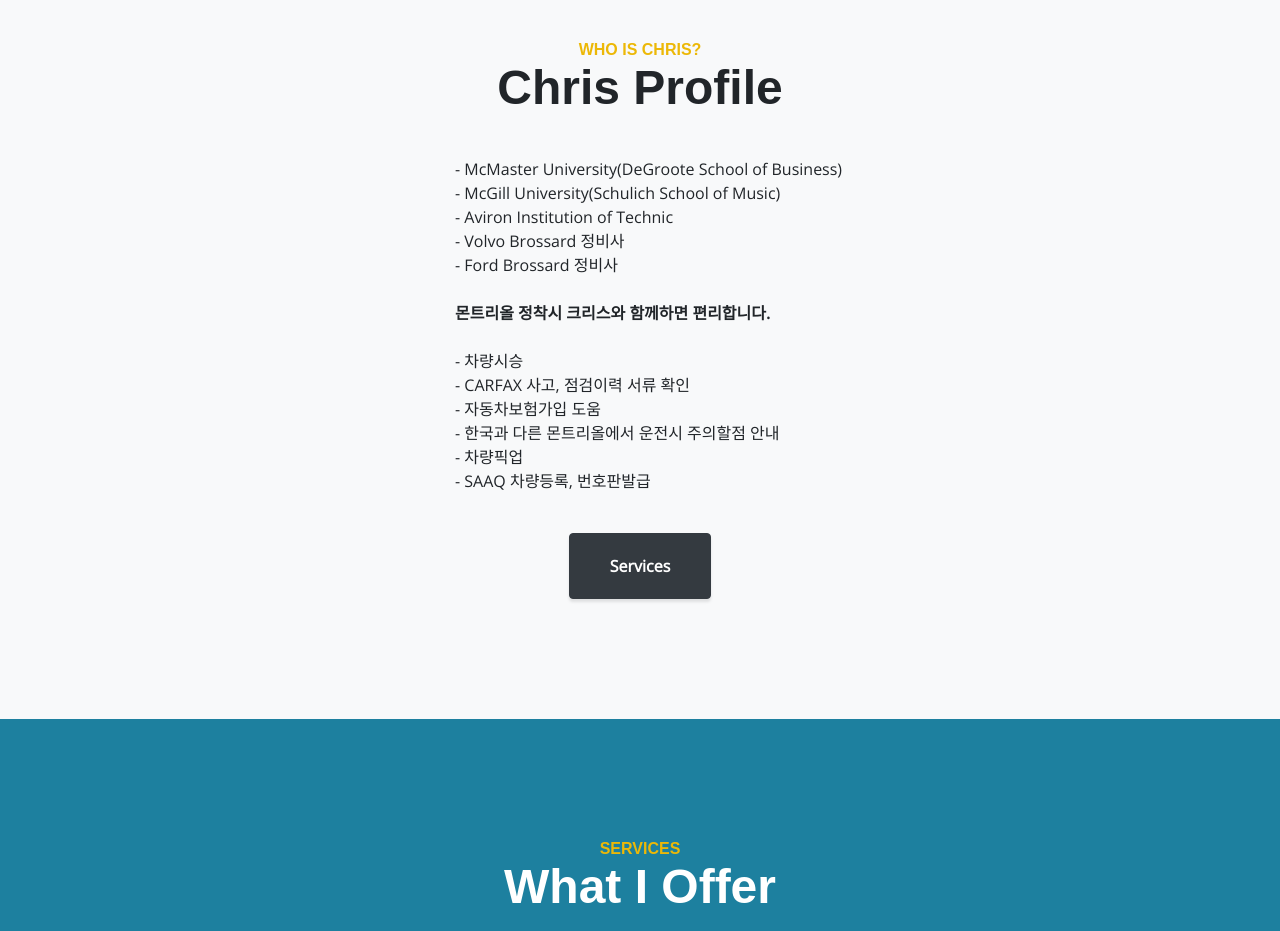
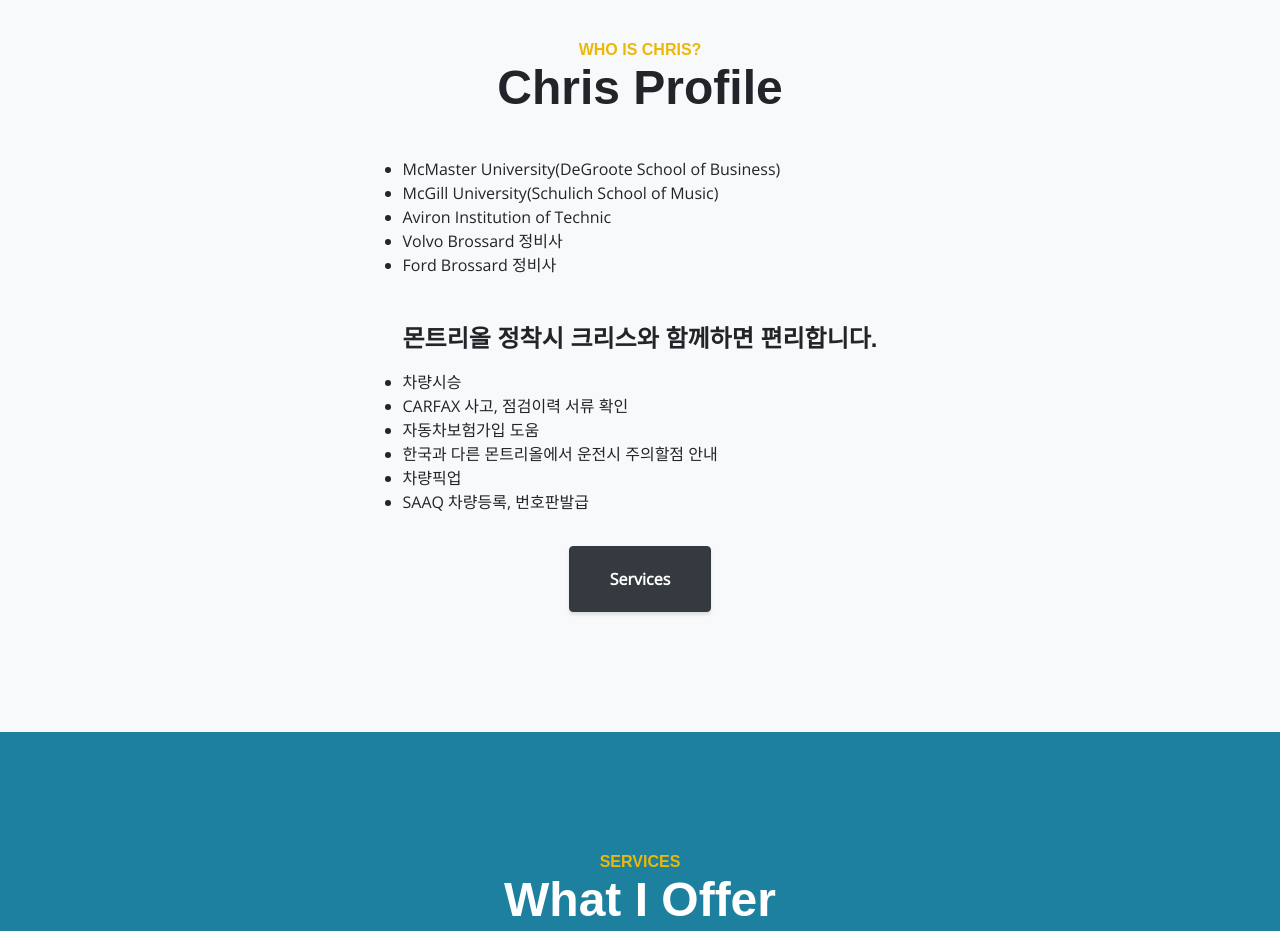
Before and after one commit to chris-mtl/chris-car, a plain HTML site: page index.html in a window 1280 px wide. Shown: the part 880-1811 px from the top of the page. Drawn offline with nearby package versions, Linux system fonts and the light colour scheme; a web font is replaced by a local one.

Commit message:
fix list items

```diff
--- a/css/chris.css
+++ b/css/chris.css
@@ -26,10 +26,6 @@
     height: 24px;
 }
 
-.profile-content {
-    text-align: left;
-}
-
 .close-button {
     width: 100%;
     height: 100%;
--- a/index.html
+++ b/index.html
@@ -65,23 +65,29 @@
                     <h2 class="mb-3">Chris Profile</h2>
                 </div>
                 <div class="row no-gutters mb-3">
-                    <div class="col-lg-4 col-md-3 col-sm-2"></div>
-                    <div class="col-lg-5 col-md-7 col-sm-9">
+                    <div class="col-lg-3 col-md-3 col-sm-2"></div>
+                    <div class="col-lg-6 col-md-7 col-sm-9">
 
-                        <p class="profile-content mb-4">
-                            <br/>- McMaster University(DeGroote School of Business)
-                            <br/>- McGill University(Schulich School of Music)
-                            <br/>- Aviron Institution of Technic
-                            <br/>- Volvo Brossard 정비사
-                            <br/>- Ford Brossard 정비사<br/>
-                            <br/><b>몬트리올 정착시 크리스와 함께하면 편리합니다.</b><br/>
+                        <p class="mb-4">
+                            <ul class="text-left">
+                                <li>McMaster University(DeGroote School of Business)</li>
+                                <li>McGill University(Schulich School of Music)</li>
+                                <li>Aviron Institution of Technic</li>
+                                <li>Volvo Brossard 정비사</li>
+                                <li>Ford Brossard 정비사</li>
+                            </ul>
 
-                            <br/>- 차량시승
-                            <br/>- CARFAX 사고, 점검이력 서류 확인
-                            <br/>- 자동차보험가입 도움
-                            <br/>- 한국과 다른 몬트리올에서 운전시 주의할점 안내
-                            <br/>- 차량픽업
-                            <br/>- SAAQ 차량등록, 번호판발급
+                            <h4 class="mt-5 mb-3">몬트리올 정착시 크리스와 함께하면 편리합니다.</h4>
+
+                            <ul class="text-left">
+                                <li>차량시승</li>
+                                <li>CARFAX 사고, 점검이력 서류 확인</li>
+                                <li>자동차보험가입 도움</li>
+                                <li>한국과 다른 몬트리올에서 운전시 주의할점 안내</li>
+                                <li>차량픽업</li>
+                                <li>SAAQ 차량등록, 번호판발급</li>
+                            </ul>
+
                         </p>
                     </div>
                     <div class="col-lg-3 col-md-2 col-sm-1"></div>
```
